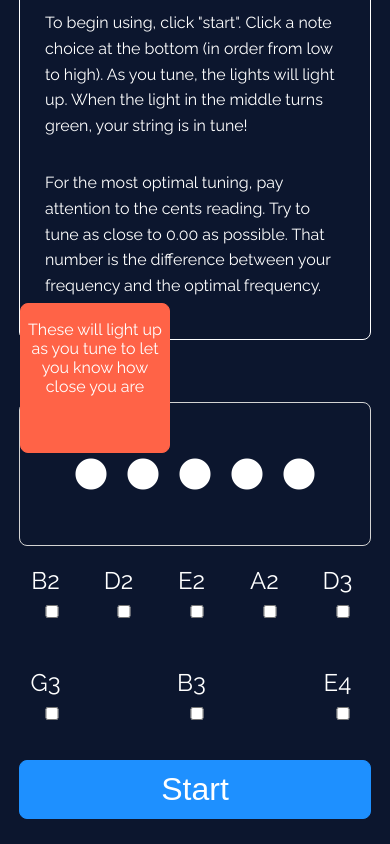
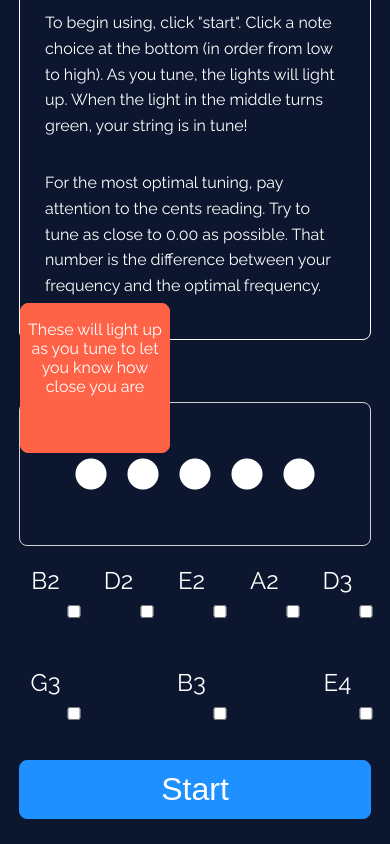
Before and after one commit to JB0925/Guitar-Tools, a React (Create React App) app: page /tuner in a window 390 px wide. Shown: the part 418-1262 px from the top of the page. Built offline with nearby package versions, Linux system fonts and the light colour scheme; no server answers.

Commit message:
alter css properties on TunerNoteChoices component

```diff
--- a/src/CSS/TunerNoteChoices.css
+++ b/src/CSS/TunerNoteChoices.css
@@ -19,7 +19,7 @@
 
 @media screen and (max-width: 428px) and (max-height: 926px) {
     .TunerNoteChoices-align input {
-        margin-left: 25%;
+        margin-left: 100%;
     }
 }
 
```
